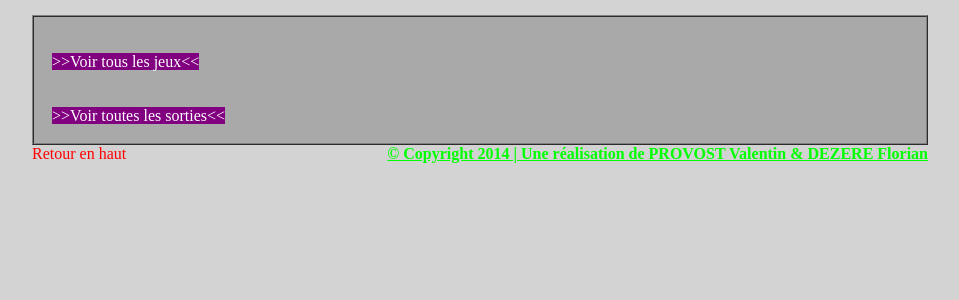
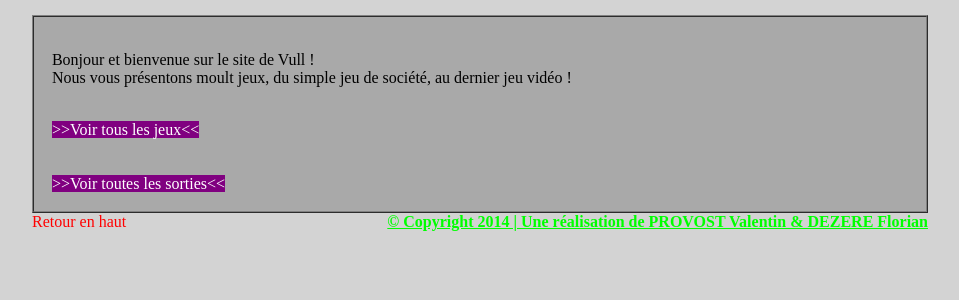
Before and after one commit to DezereFlorian/Web-Dynamique__L2-SPI, a PHP site: page /index.php in a window 1280 px wide. Shown: the part 238-538 px from the top of the page, without its empty margins (160-1119 px from the left). Run offline with PHP 8.4, Linux system fonts and the light colour scheme; data that the repository does not hold is empty.

Commit message:
Ajout dans index

```diff
--- a/index.php
+++ b/index.php
@@ -26,6 +26,11 @@
     }
 ?>
 <article>
+
+    <p>
+        Bonjour et bienvenue sur le site de Vull !<br/>
+        Nous vous présentons moult jeux, du simple jeu de société, au dernier jeu vidéo !
+    </p>
     <?php
         $date=date("Y-m-d");
         $lstJeux = Jeux5($date);
```
